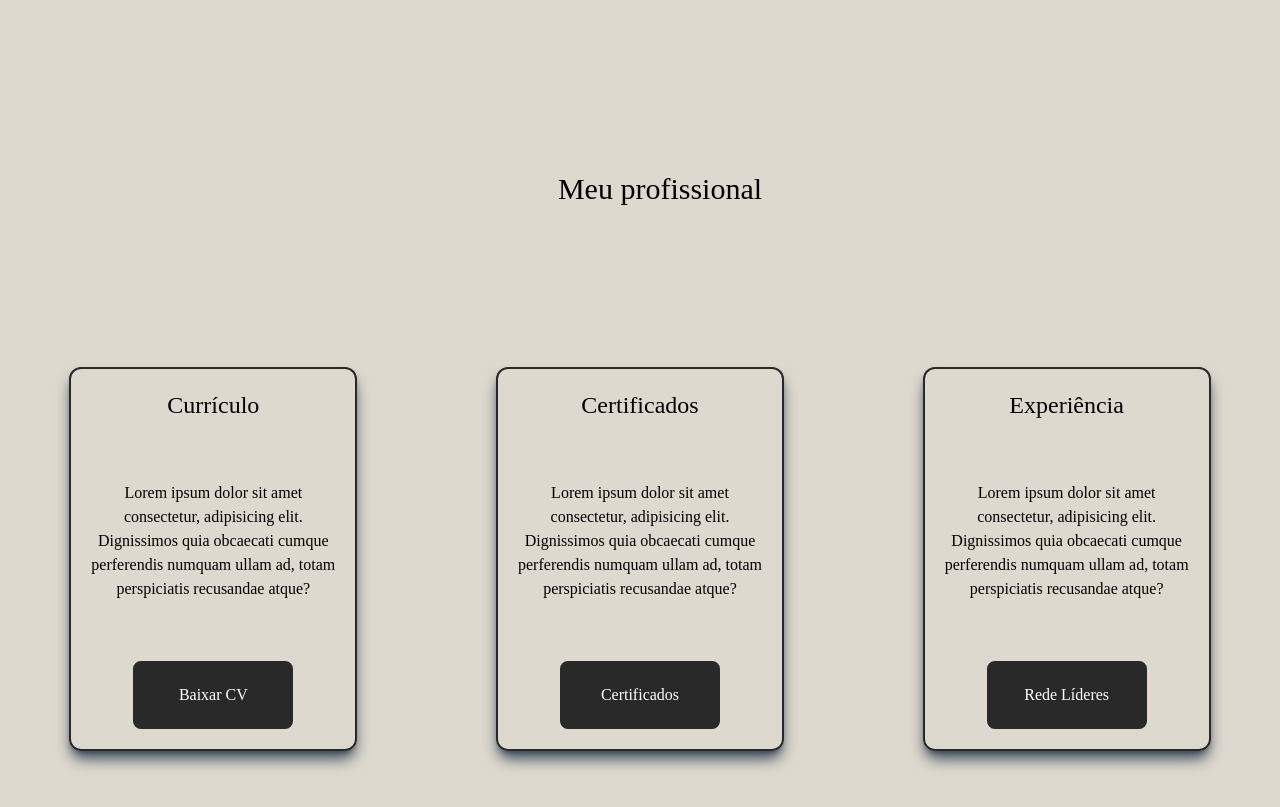
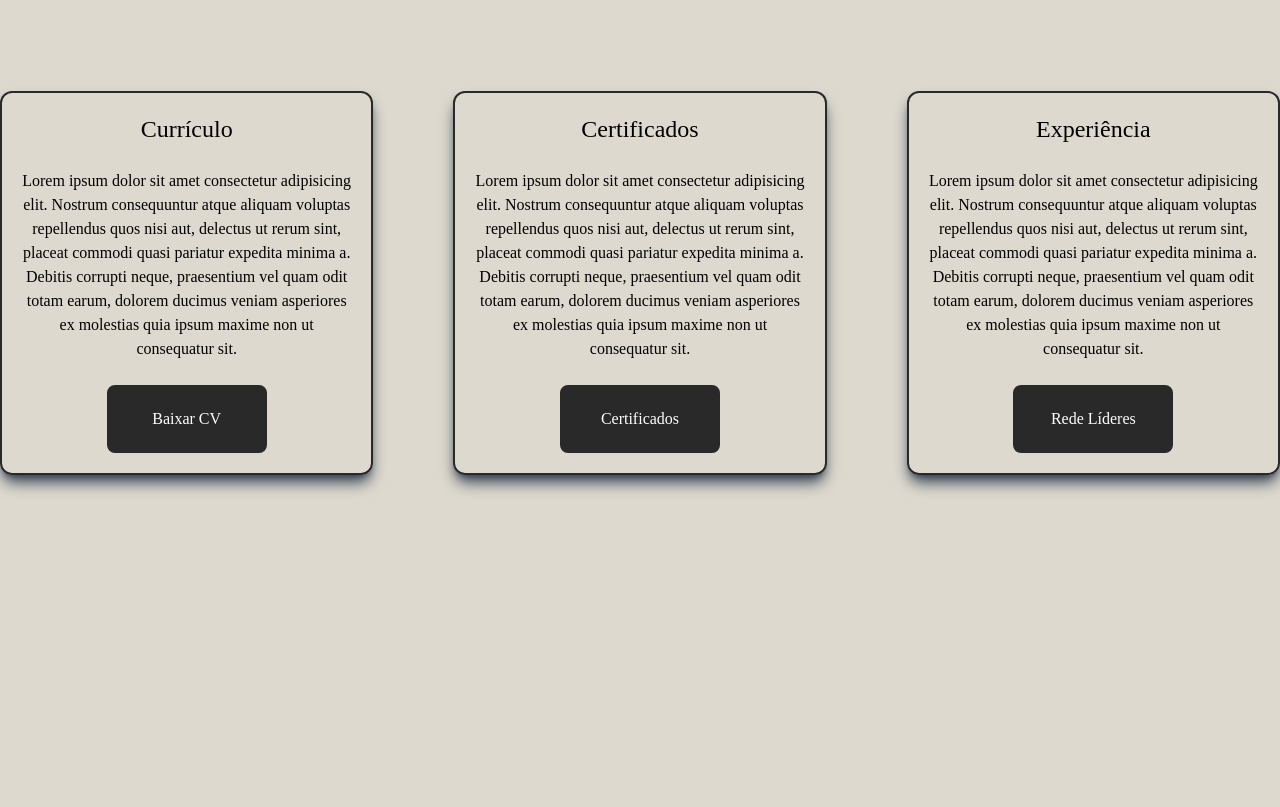
Before and after one commit to JenniferDaleffi/portfolio, a Next.js app in the folder portfolio/: page / in a window 1280 px wide. Shown: the part 1509-2316 px from the top of the page. After the commit the page ends 2024 px from the top, so only its background shows below. Built offline with nearby package versions, Linux system fonts and the light colour scheme.

Commit message:
update professional

```diff
--- a/portfolio/src/components/Profissional/profissional.tsx
+++ b/portfolio/src/components/Profissional/profissional.tsx
@@ -1,23 +1,20 @@
 export default function Profissional() {
     return (
-        <div className="bg-bege h-screen">
-            <div>
-                <h1 className="ml-10 p-20 text-3xl text-center">Meu profissional</h1>
-            </div>
-            <div className="flex justify-around mt-20">
-                <div className="border-solid border-2 border-cinza w-72 h-96 p-5 rounded-xl bg-transparent shadow-slate-700 shadow-lg flex flex-col justify-between items-center hover:scale-110 hover:duration-300">
+        <div className="bg-bege mb-10">
+            <div className="flex gap-20 justify-around">
+                <div className="border-solid border-2 border-cinza w-96 h-96 p-5 rounded-xl bg-transparent shadow-slate-700 shadow-lg flex flex-col justify-between items-center hover:scale-110 hover:duration-300">
                     <h1 className="text-2xl">Currículo</h1>
-                    <p className="text-center">Lorem ipsum dolor sit amet consectetur, adipisicing elit. Dignissimos quia obcaecati cumque perferendis numquam ullam ad, totam perspiciatis recusandae atque?</p>
+                    <p className="text-center">Lorem ipsum dolor sit amet consectetur adipisicing elit. Nostrum consequuntur atque aliquam voluptas repellendus quos nisi aut, delectus ut rerum sint, placeat commodi quasi pariatur expedita minima a. Debitis corrupti neque, praesentium vel quam odit totam earum, dolorem ducimus veniam asperiores ex molestias quia ipsum maxime non ut consequatur sit.</p>
                     <button className="border-2 border-solid border-cinza bg-cinza p-5 rounded-lg w-40 text-white hover:bg-transparent hover:text-cinza transition duration-500">Baixar CV</button>
                 </div>
-                <div className="border-solid border-2 border-cinza w-72 h-96 p-5 rounded-xl bg-transparent shadow-slate-700 shadow-lg flex flex-col justify-between items-center hover:scale-110 hover:duration-300">
+                <div className="border-solid border-2 border-cinza w-96 h-96 p-5 rounded-xl bg-transparent shadow-slate-700 shadow-lg flex flex-col justify-between items-center hover:scale-110 hover:duration-300">
                     <h1 className="text-2xl">Certificados</h1>
-                    <p className="text-center">Lorem ipsum dolor sit amet consectetur, adipisicing elit. Dignissimos quia obcaecati cumque perferendis numquam ullam ad, totam perspiciatis recusandae atque?</p>
+                    <p className="text-center">Lorem ipsum dolor sit amet consectetur adipisicing elit. Nostrum consequuntur atque aliquam voluptas repellendus quos nisi aut, delectus ut rerum sint, placeat commodi quasi pariatur expedita minima a. Debitis corrupti neque, praesentium vel quam odit totam earum, dolorem ducimus veniam asperiores ex molestias quia ipsum maxime non ut consequatur sit.</p>
                     <button className="border-2 border-solid border-cinza bg-cinza p-5 rounded-lg w-40 text-white hover:bg-transparent hover:text-cinza transition duration-500">Certificados</button>
                 </div>
-                <div className="border-solid border-2 border-cinza w-72 h-96 p-5 rounded-xl bg-transparent shadow-slate-700 shadow-lg flex flex-col justify-between items-center hover:scale-110 hover:duration-300">
+                <div className="border-solid border-2 border-cinza w-96 h-96 p-5 rounded-xl bg-transparent shadow-slate-700 shadow-lg flex flex-col justify-between items-center hover:scale-110 hover:duration-300">
                     <h1 className="text-2xl">Experiência</h1>
-                    <p className="text-center">Lorem ipsum dolor sit amet consectetur, adipisicing elit. Dignissimos quia obcaecati cumque perferendis numquam ullam ad, totam perspiciatis recusandae atque?</p>
+                    <p className="text-center">Lorem ipsum dolor sit amet consectetur adipisicing elit. Nostrum consequuntur atque aliquam voluptas repellendus quos nisi aut, delectus ut rerum sint, placeat commodi quasi pariatur expedita minima a. Debitis corrupti neque, praesentium vel quam odit totam earum, dolorem ducimus veniam asperiores ex molestias quia ipsum maxime non ut consequatur sit.</p>
                     <button className="border-2 border-solid border-cinza bg-cinza p-5 rounded-lg w-40 text-white hover:bg-transparent hover:text-cinza transition duration-500">Rede Líderes</button>
                 </div>
             </div>
```
